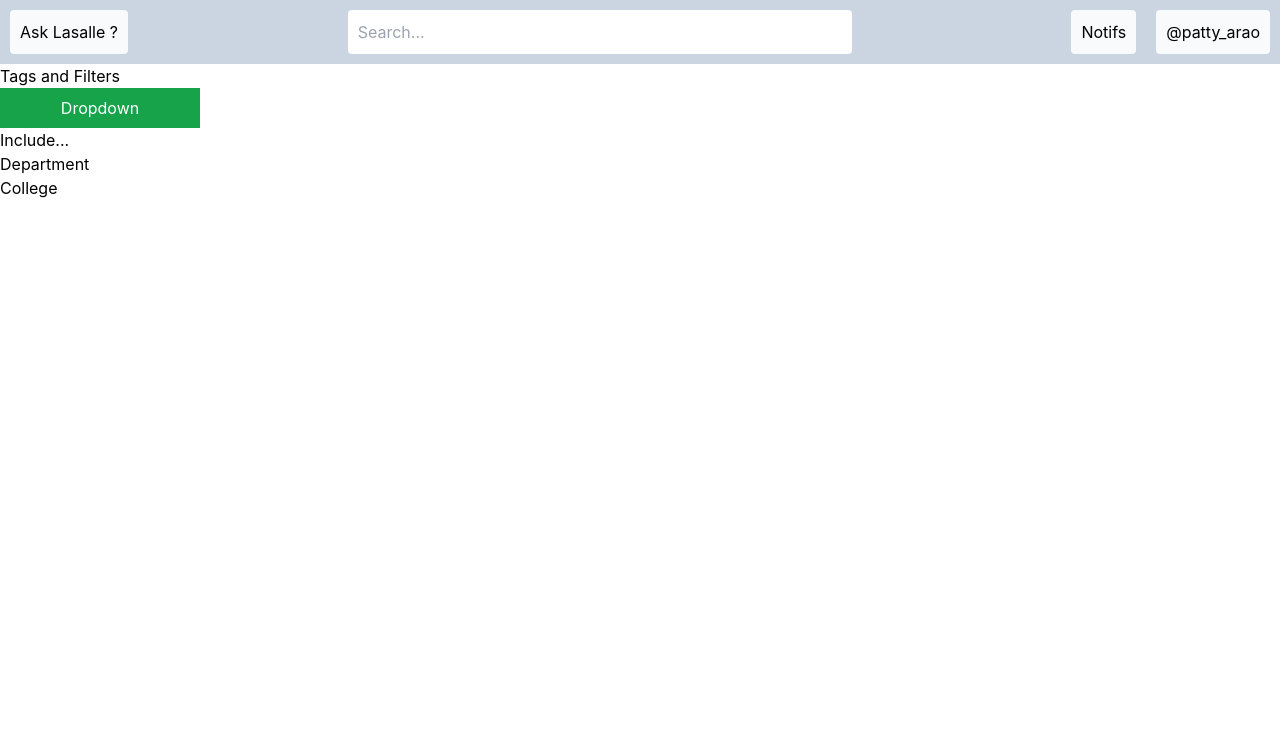
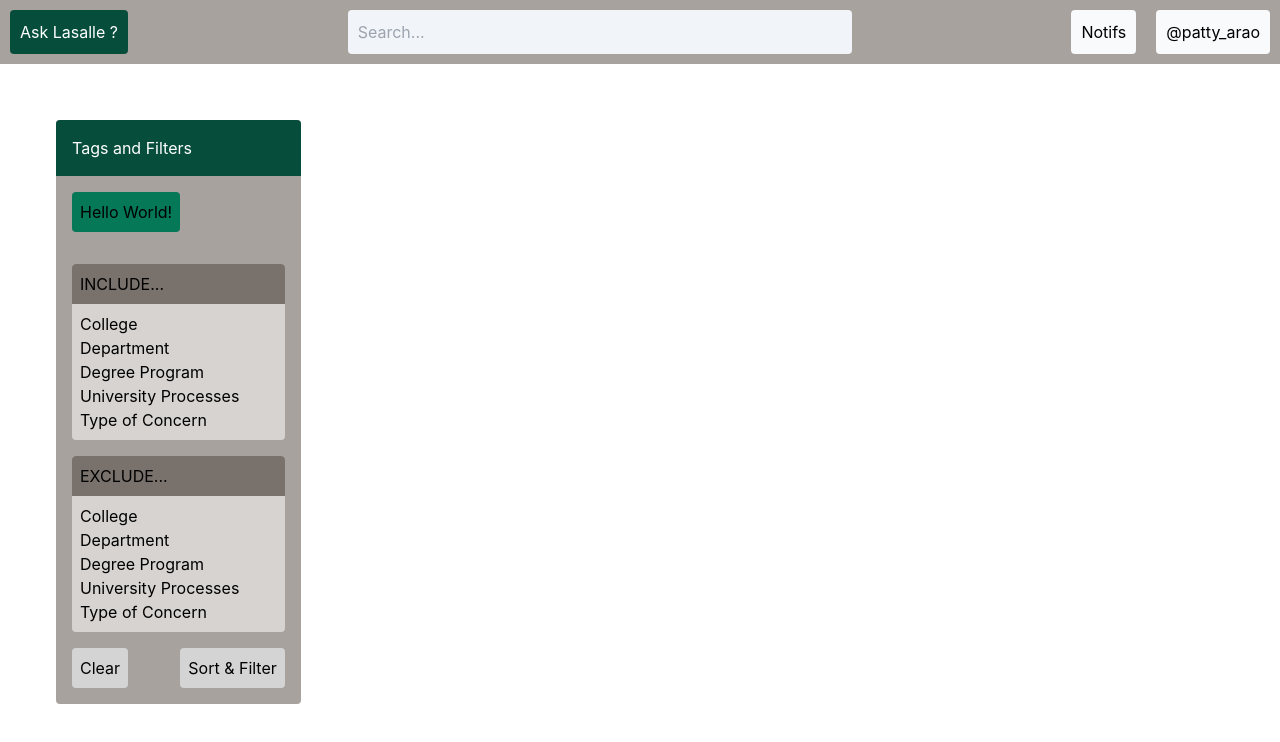
Before and after one commit to Ethea2/Ask-Lasalle, a React (Create React App) app: page /homepage in a window 1280 px wide. Shown: the top 742 px of the page. Built offline with nearby package versions, Linux system fonts and the light colour scheme.

Commit message:
edited homepage navbar and sidebar

```diff
--- a/src/components/Navbar.js
+++ b/src/components/Navbar.js
@@ -3,18 +3,18 @@ const Navbar = () => {
         <nav className="navbar"
              class="
                 flex
-                bg-slate-300
+                bg-stone-400
                 justify-between
                 items-center
                 sticky
                 top-0
                 h-auto
                 p-2.5 ">
-            <div className="logo" class="bg-slate-50 rounded p-2.5">
-                <p>Ask Lasalle ?</p>
+            <div className="logo" class="bg-emerald-900 rounded p-2.5">
+                <p class="text-white">Ask Lasalle ?</p>
             </div>
             <div className="search" class="w-2/5">
-                <input type="text" placeholder="Search..." class="p-2.5 w-full rounded border-none"/>
+                <input type="text" placeholder="Search..." class="p-2.5 w-full rounded border-none bg-slate-100"/>
             </div>
             <div className="links"
                  class="
--- a/src/components/Sidebar.js
+++ b/src/components/Sidebar.js
@@ -1,32 +1,44 @@
 const Sidebar = () => {
     return (
 
-        <div className="sidebar">
+        <div className="sidebar" class="w-1/5 bg-stone-400 rounded">
 
-            <div className="header">
-                <h2>Tags and Filters</h2>
+            <div className="heading" class="bg-emerald-900 w-full p-4 rounded-t">
+                <p class="text-white text-bold">Tags and Filters</p>
             </div>
 
-            <div className="sort">
-                    <button class="peer w-[200px] px-5 py-2 bg-green-600 hover:bg-green-700 text-white">Dropdown</button>
+            <div className="sort-dropdown" class="p-4">
+                <button class="bg-emerald-700 p-2 rounded">Hello World!</button>
+            </div>
 
-                <div class="hidden peer-hover:flex w-[200px] hover:flex flex-col bg-white drop-shadow-lg">
-                    <a class="px-5 py-2 hover:bg-gray-200" href="#">Upvotes</a>
-                    <a class="px-5 py-2 hover:bg-gray-200" href="#">Comments</a>
+            <div className="tags" class="p-4 flex flex-col gap-4">
+                <div className="include-tags" class="bg-stone-300 rounded">
+                    <h3 class="bg-stone-500 p-2 rounded-t">INCLUDE...</h3>
+                    <div className="list" class="p-2">
+                        <p>College</p>
+                        <p>Department</p>
+                        <p>Degree Program</p>
+                        <p>University Processes</p>
+                        <p>Type of Concern</p>
+                    </div>
+                </div>
+
+                <div className="exclude-tags" class="bg-stone-300 rounded">
+                    <h3 class="bg-stone-500 p-2 rounded-t">EXCLUDE...</h3>
+                    <div className="list" class="p-2">
+                        <p>College</p>
+                        <p>Department</p>
+                        <p>Degree Program</p>
+                        <p>University Processes</p>
+                        <p>Type of Concern</p>
+                    </div>
+                </div>
+
+                <div className="select-buttons" class="flex justify-between">
+                    <button class="bg-neutral-300 p-2 rounded">Clear</button>
+                    <button class="bg-neutral-300 p-2 rounded">Sort & Filter</button>
                 </div>
             </div>
-
-            <div className="tags">
-                <div className="include">
-                    <p>Include...</p>
-                    <ul>
-                        <li>Department</li>
-                        <li>College</li>
-                    </ul>
-                </div>
-
-            </div>
-
         </div>
 
      );
--- a/src/pages/Homepage.js
+++ b/src/pages/Homepage.js
@@ -5,8 +5,15 @@ const Homepage = () => {
     return (
 
         <div className="homepage">
-            <Navbar />
-            <Sidebar />
+            <div className="nav">
+                <Navbar />
+            </div>
+
+            <div className="side" class="mt-14 ml-14 mb-14">
+                <Sidebar />
+            </div>
+
+
         </div>
      );
 }
```
